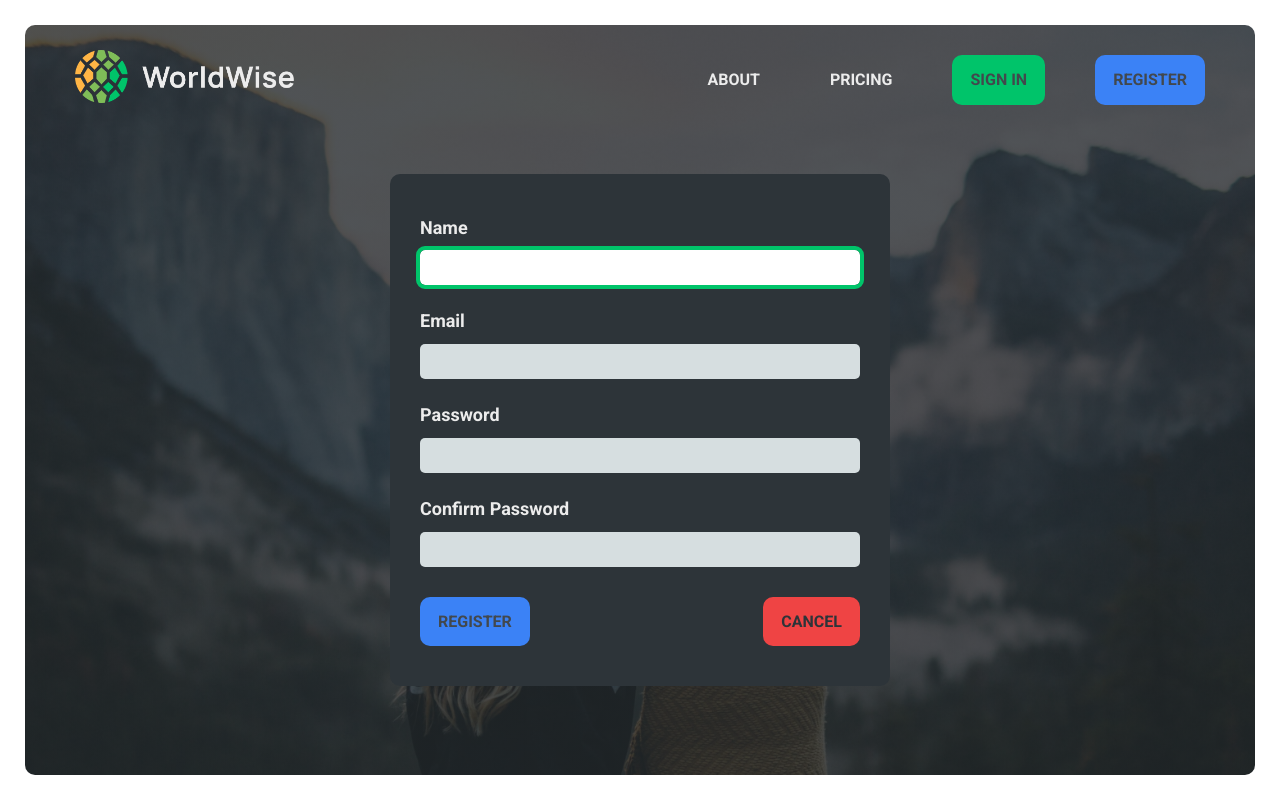
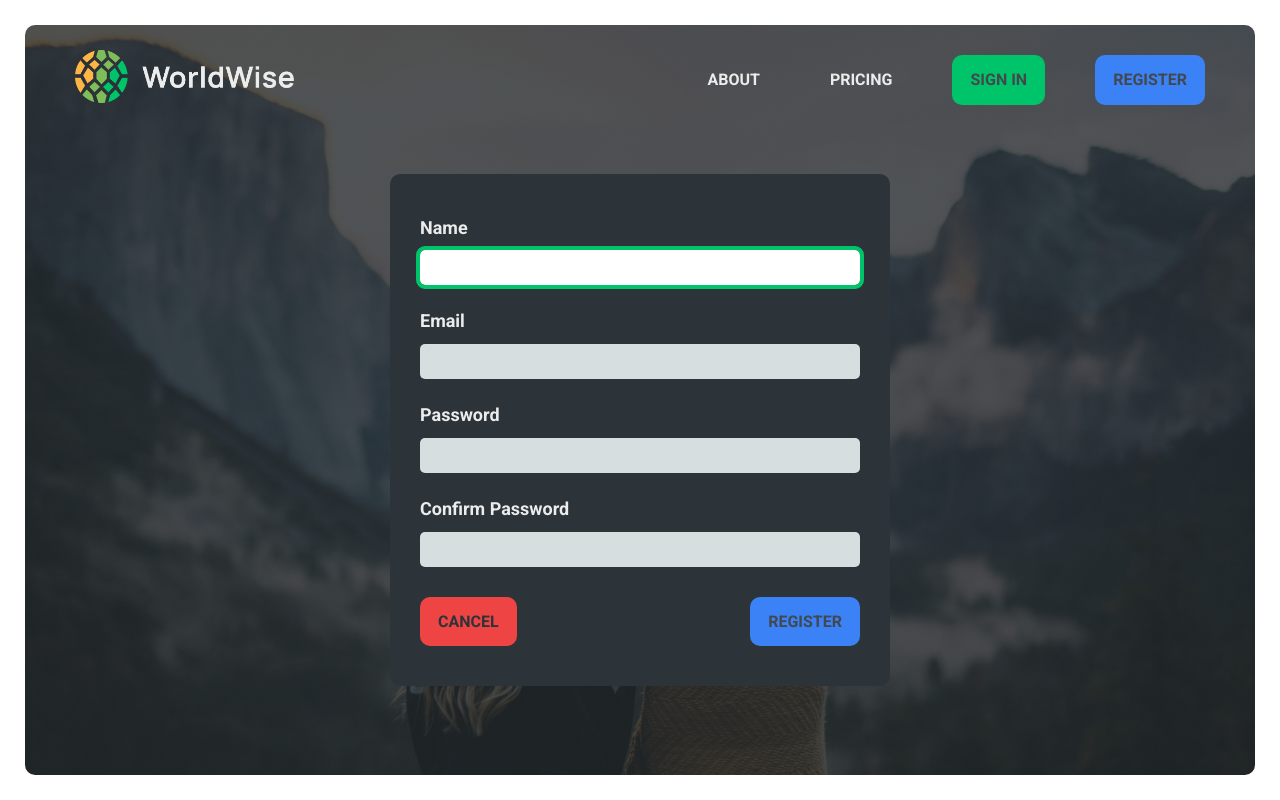
Before and after one commit to hasiukrostyslav/WorldWise, a React (Vite) app: page /register in a window 1280 px wide. Built offline with nearby package versions, Linux system fonts and the light colour scheme.

Commit message:
changed buttons position

```diff
--- a/src/components/AddForm.tsx
+++ b/src/components/AddForm.tsx
@@ -122,7 +122,6 @@ function AddForm() {
           />
         </div>
         <div className="footer">
-          <Button disabled={isSendingData}>Add</Button>
           <Button
             disabled={isSendingData}
             type="button"
@@ -131,6 +130,7 @@ function AddForm() {
           >
             <HiArrowLongLeft /> Back
           </Button>
+          <Button disabled={isSendingData}>Add</Button>
         </div>
       </Form>
     </FormContainer>
--- a/src/pages/Login.tsx
+++ b/src/pages/Login.tsx
@@ -68,7 +68,6 @@ function Login() {
           )}
         </div>
         <div className="footer">
-          <Button disabled={isPending}>Login</Button>
           <Button
             disabled={isPending}
             type="button"
@@ -77,6 +76,7 @@ function Login() {
           >
             Cancel
           </Button>
+          <Button disabled={isPending}>Login</Button>
         </div>
       </Form>
     </FormContainer>
--- a/src/pages/Register.tsx
+++ b/src/pages/Register.tsx
@@ -106,9 +106,6 @@ function Register() {
         </div>
 
         <div className="footer">
-          <Button disabled={isPending} $variation="secondary">
-            Register
-          </Button>
           <Button
             disabled={isPending}
             type="button"
@@ -117,6 +114,9 @@ function Register() {
           >
             Cancel
           </Button>
+          <Button disabled={isPending} $variation="secondary">
+            Register
+          </Button>
         </div>
       </Form>
     </FormContainer>
```
